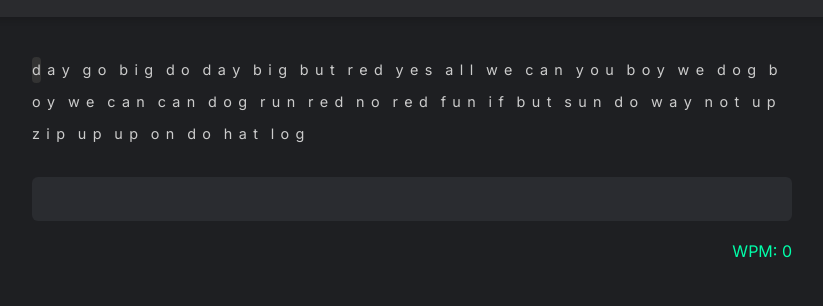
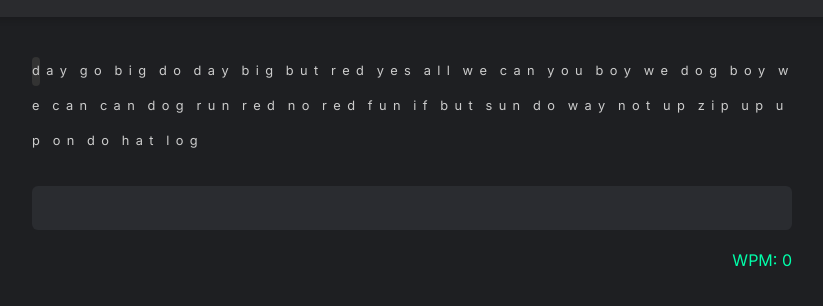
Before and after one commit to Vyrinz/Tiny-typer, a plain HTML site: page index.html in a window 1280 px wide. Shown: the part 54-360 px from the top of the page, without its empty margins (228-1051 px from the left). Drawn offline with Linux system fonts and the light colour scheme.

Commit message:
Update style.css

```diff
--- a/style.css
+++ b/style.css
@@ -48,8 +48,8 @@ body {
 }
 
 #word-box {
-  font-size: 0.9rem; /* smaller word size */
-  line-height: 1.6rem; /* tighter line spacing */
+  font-size: 0.8rem; /* smaller word size */
+  line-height: 1.8rem; /* tighter line spacing */
   word-wrap: break-word;
   user-select: none;
   margin-bottom: 30px;
```
